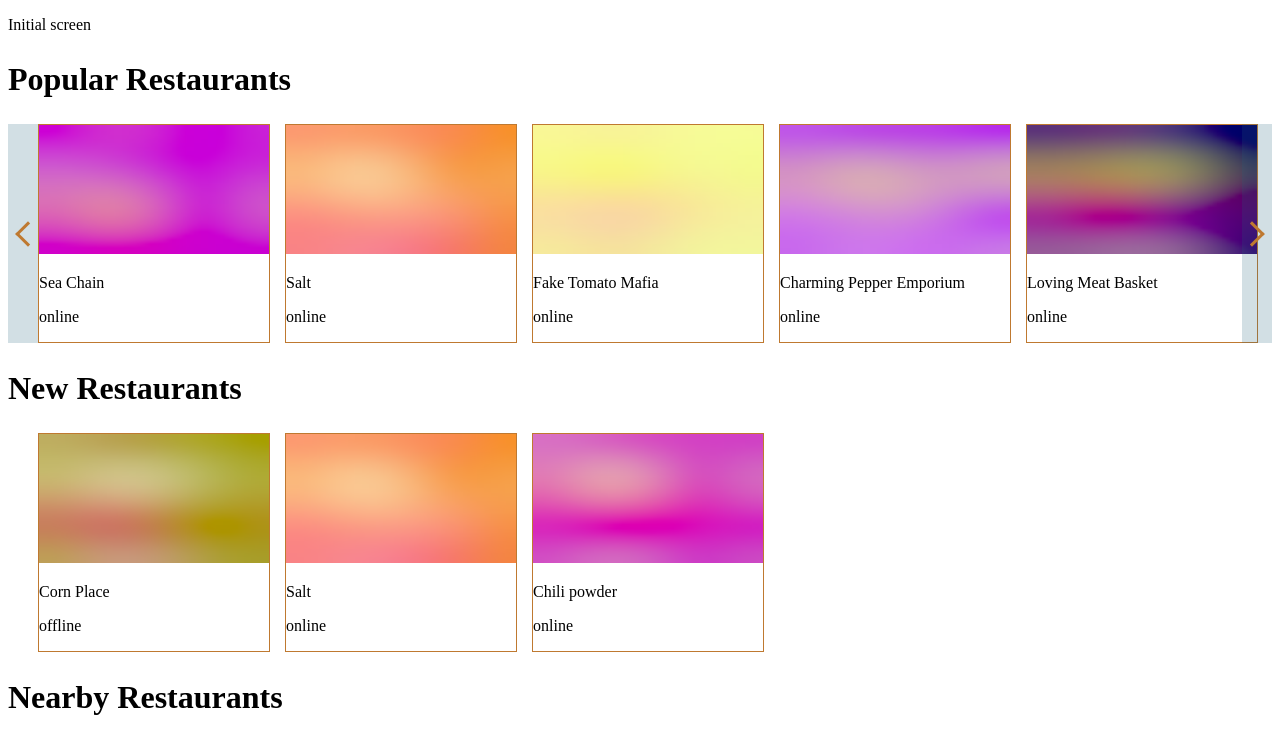
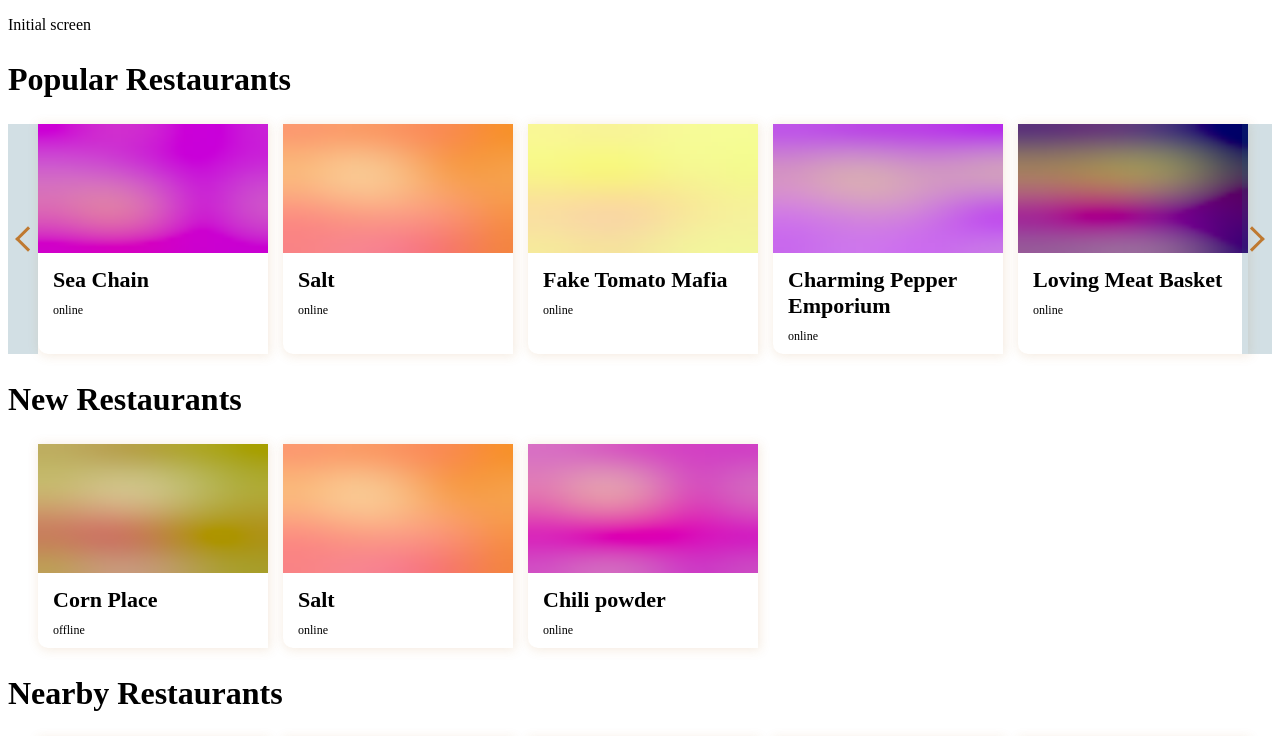
Before and after one commit to StanEffy/wolt-21, a React (Create React App) app: page / in a window 1280 px wide. Shown: the top 736 px of the page. Built offline with nearby package versions, Linux system fonts and the light colour scheme.

Commit message:
add style to restaurant description

```diff
--- a/src/components/RestaurantCard/RestaurantCard.tsx
+++ b/src/components/RestaurantCard/RestaurantCard.tsx
@@ -11,14 +11,29 @@ type Props = {
 
 const Card = styled.div`
   max-width: ${(props) => props.theme.tabletScreen};
-  border: 1px solid ${(props) => props.theme.colors.primary};
-
+  box-shadow: 1px 1px 11px 1px rgba(191, 121, 48, 0.15);
+  border-bottom-left-radius: 10px;
   @media (max-width: ${(props) => props.theme.tabletScreen}) {
     min-width: 320px;
   }
   &:hover {
-    box-shadow: 1px 1px 11px 1px rgba(191, 121, 48, 0.75);
+    box-shadow: 1px 1px 11px 1px rgba(191, 121, 48, 0.55);
   }
+`;
+const DescriptionCover = styled.div`
+  margin-left: 15px;
+`;
+
+const Name = styled.h3`
+  font-size: 22px;
+  font-weight: bold;
+  margin: 10px 0;
+`;
+
+const Status = styled.p`
+  font-size: 12px;
+  margin: 0;
+  margin-bottom: 10px;
 `;
 
 const RestaurantCard: React.FC<Props> = ({ restaurant, width }) => {
@@ -61,8 +76,10 @@ const RestaurantCard: React.FC<Props> = ({ restaurant, width }) => {
         resolutionY={32}
         punch={1}
       />
-      <p>{name}</p>
-      <p>{online ? "online" : "offline"}</p>
+      <DescriptionCover>
+        <Name>{name}</Name>
+        <Status>{online ? "online" : "offline"}</Status>
+      </DescriptionCover>
     </Card>
   );
 };
```
